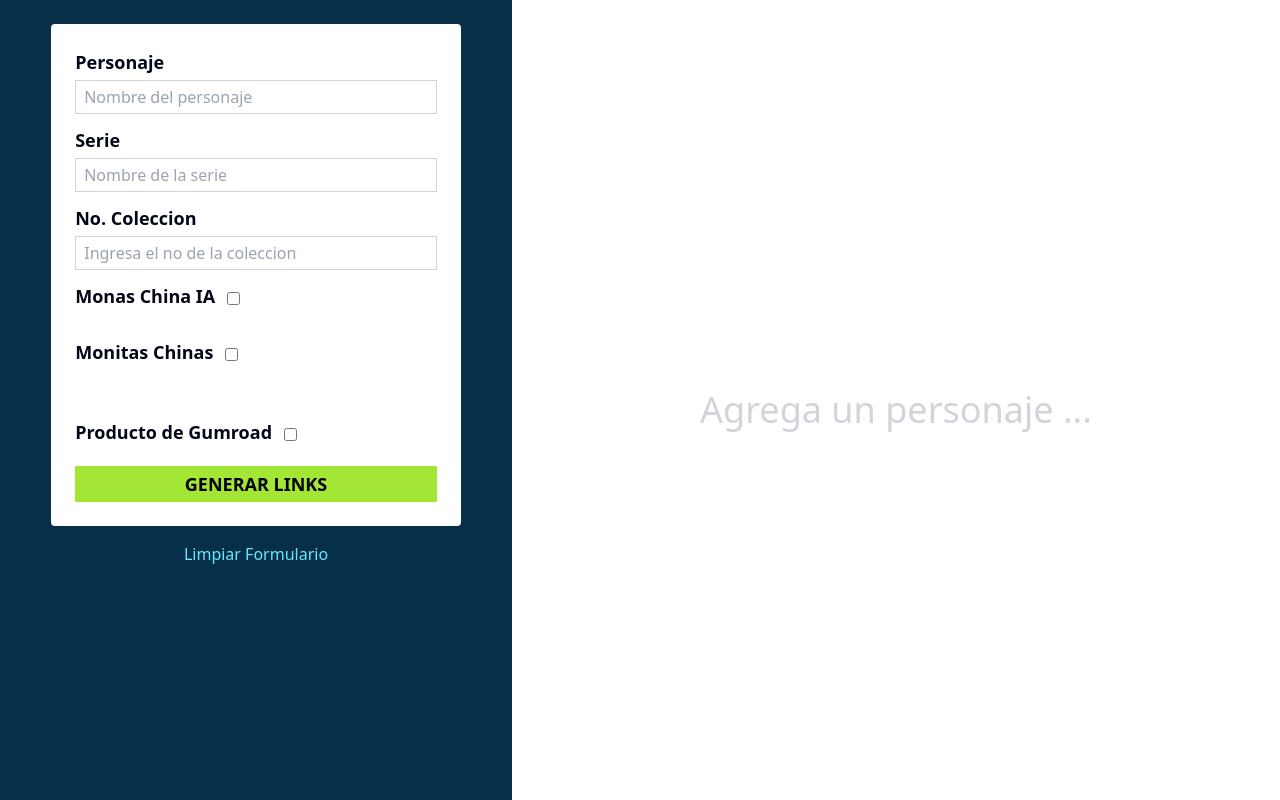
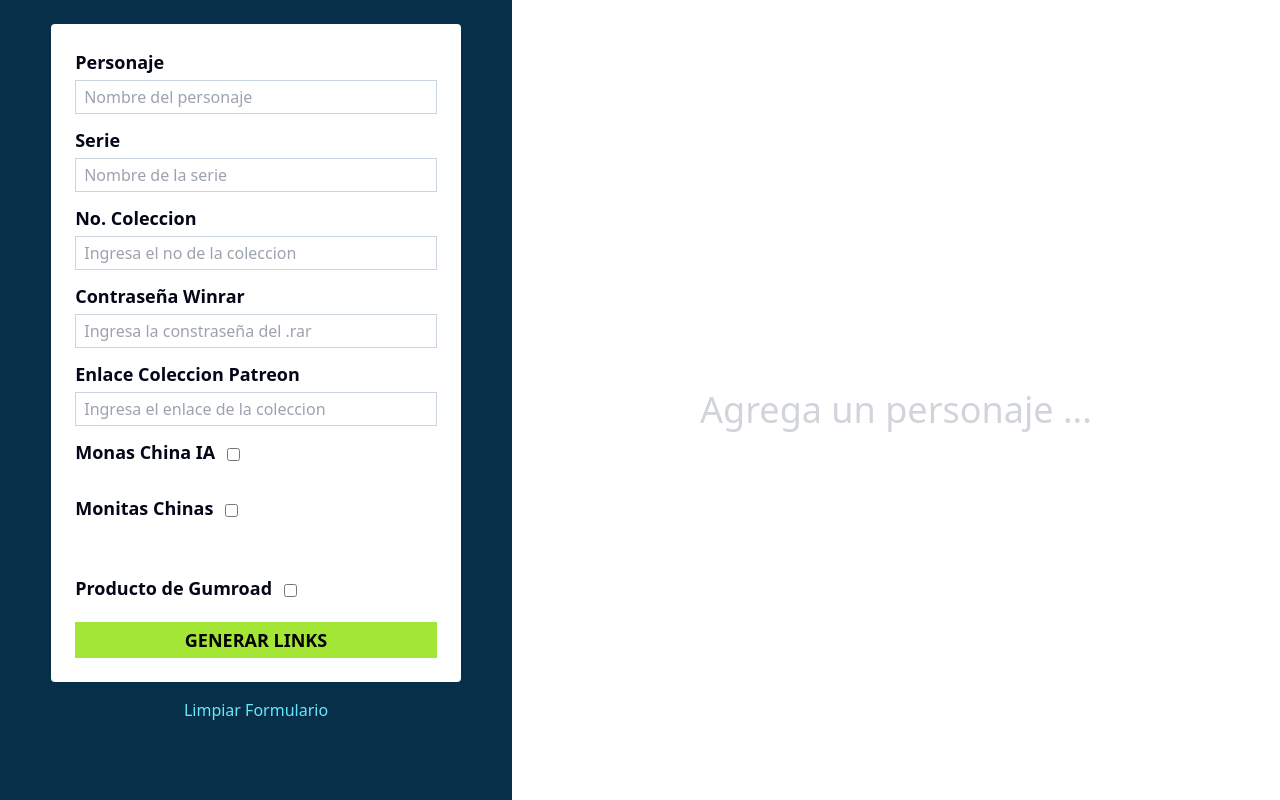
Before and after one commit to cesarpgasuz/copy-links, a React (Vite) app: page / in a window 1280 px wide. Built offline with nearby package versions, Linux system fonts and the light colour scheme.

Commit message:
add description discord

```diff
--- a/src/components/Formulario.jsx
+++ b/src/components/Formulario.jsx
@@ -18,6 +18,10 @@ const Formulario = ({ setLiga }) => {
 
     const [ia, setIa] = useState(false)
 
+    const [contrasena, setContrasena] = useState('')
+
+    const [enlacePatreon, setEnlacePatreon] = useState('')
+
 
 
 
@@ -32,7 +36,7 @@ const Formulario = ({ setLiga }) => {
 
 
 
-        setLiga({ nombre, serie, coleccion, isChecked, monitas, ia })
+        setLiga({ nombre, serie, coleccion, isChecked, monitas, ia, contrasena, enlacePatreon })
 
     }
 
@@ -43,6 +47,8 @@ const Formulario = ({ setLiga }) => {
         setLiga({})
         setIsChecked(false)
         setMonitas(false)
+        setContrasena('')
+        setEnlacePatreon('')
     }
 
 
@@ -81,6 +87,27 @@ const Formulario = ({ setLiga }) => {
                     className="w-full border border-slate-300 mb-3 py-1 px-2 block"
                     value={coleccion}
                     onChange={(e) => setColeccion(e.target.value)}
+                />
+                <label htmlFor="contrasena" className="font-bold text-slate-950 text-lg mb-1 block">Contraseña Winrar</label>
+                <input
+                    id="contrasena"
+                    type="text"
+                    name=""
+                    placeholder="Ingresa la constraseña del .rar"
+                    className="w-full border border-slate-300 mb-3 py-1 px-2 block"
+                    value={contrasena}
+                    onChange={(e) => setContrasena(e.target.value)}
+                />
+
+                <label htmlFor="enlaceColeccion" className="font-bold text-slate-950 text-lg mb-1 block">Enlace Coleccion Patreon</label>
+                <input
+                    id="enlaceColeccion"
+                    type="text"
+                    name=""
+                    placeholder="Ingresa el enlace de la coleccion"
+                    className="w-full border border-slate-300 mb-3 py-1 px-2 block"
+                    value={enlacePatreon}
+                    onChange={(e) => setEnlacePatreon(e.target.value)}
                 />
 
                 <div className="flex items-center gap-3">
--- a/src/components/Listado.jsx
+++ b/src/components/Listado.jsx
@@ -3,10 +3,11 @@ import toast, { Toaster } from 'react-hot-toast'
 import Article from './ui/Article';
 import ArticleTitle from './ui/ArticleTitle';
 import ArticleBody from './ui/ArticleBody';
+import LinkError from './ui/LinkError';
 import { quitarEspacios, mayusculas, textosConGuion, eliminarCadenaPatreon } from '../utilities';
 
 const Listado = ({ liga }) => {
-    const { nombre, serie, coleccion, gumroad, isChecked, monitas, patreonMonitas, boothMonitas, ia } = liga;
+    const { nombre, serie, coleccion, gumroad, isChecked, monitas, patreonMonitas, boothMonitas, ia, contrasena, enlacePatreon } = liga;
     const cardRef = useRef(null);
     const card2Ref = useRef(null);
     const card3Ref = useRef(null);
@@ -26,6 +27,8 @@ const Listado = ({ liga }) => {
     const cardTitleJaponesRef = useRef(null);
     const cardTitleXJaponesRef = useRef(null);
     const serieRef = useRef(null)
+    const cardTextDiscord = useRef(null)
+    const contrasenaRef = useRef(null)
 
 
     const handleCopyCard1 = () => {
@@ -109,6 +112,17 @@ const Listado = ({ liga }) => {
         toast.success('Texto Copiado')
     };
 
+    const handleCopyCardTextDiscord = () => {
+        copyToClipboard(cardTextDiscord.current);
+        toast.success('Parrafo Copiado')
+    }
+
+    const handleCopyContrasenaRef = () => {
+        copyToClipboard(contrasenaRef.current);
+        toast.success('Contraseña copiada')
+    }
+
+
 
     const copyToClipboard = (element) => {
         if (element) {
@@ -129,12 +143,18 @@ const Listado = ({ liga }) => {
                 <main>
                     <Toaster />
                     <div className='flex items-center gap-4'>
+
                         <h2 className='font-bold text-2xl text-slate-950' ref={nombreRef}>{mayusculas(nombre)}</h2>
                         <button onClick={handleCopyNombreRef} className='bg-slate-100 px-2 border border-slate-200 rounded'>copiar</button>
                     </div>
-
                     <div className='flex items-center gap-4'>
-                        <button onClick={handleCopySerieRef} className='bg-slate-100 px-2 border border-slate-200 rounded'>copiar</button><span className='text-slate-400' ref={serieRef}>{mayusculas(serie)}</span> <span className='text-slate-600 font-bold'>#{coleccion}</span>
+                        <h3 className='text-slate-600 font-bold'>Coleccion #{coleccion}</h3>
+                    </div>
+                    <div className='flex items-center gap-4'>
+                        <span className='text-slate-400' ref={serieRef}>{mayusculas(serie)}</span> <button onClick={handleCopySerieRef} className='bg-slate-100 px-2 border border-slate-200 rounded'>copiar</button>
+                    </div>
+                    <div className='flex items-center gap-4'>
+                        <p><strong>Contreña:</strong> <span className='text-slate-600' ref={contrasenaRef}>{contrasena.trim()}</span></p><button onClick={handleCopyContrasenaRef} className='bg-slate-100 px-2 border border-slate-200 rounded'>copiar</button>
                     </div>
 
                     <section className='flex flex-col gap-4 pt-5 pb-10'>
@@ -203,10 +223,47 @@ const Listado = ({ liga }) => {
 
                             <>
                                 <Article>
-                                    <ArticleTitle>Patreon Monitas Chinas Descripcion</ArticleTitle>
+                                    <ArticleTitle><strong className='bg-black text-white px-1'>Patreon</strong> Monitas Chinas Descripcion</ArticleTitle>
                                     <ArticleBody>
-                                        <p ref={cardTitleJaponesRef}>彼は実在の人物ではなく、法定年齢に達したアニメキャラクターです。</p>
+                                        <div ref={cardTitleJaponesRef}>
+                                            <ul className='list-disc'>
+                                                <li>Nueva Ilustración de {mayusculas(nombre)}</li>
+                                                <li>New Illustration of {mayusculas(nombre)}</li>
+                                            </ul>
+                                            <br />
+                                            <ul className='list-disc'>
+                                                <li>Dirígete al canal de Discord para obtener el archivo .rar completo.</li>
+                                                <li>Head over to the Discord channel to get the full .rar file.</li>
+                                            </ul>
+                                            <br />
+                                            <ul className='list-disc'>
+                                                <li>Diviertete</li>
+                                                <li>Have fun</li>
+                                            </ul>
+                                            <br />
+                                            <strong>Pass: {contrasena}</strong>
+
+                                        </div>
                                         <button className='button-copy' onClick={handleCopyCardTitleJaponesRef}>Copy</button>
+                                    </ArticleBody>
+                                </Article>
+
+                                <Article>
+                                    <ArticleTitle><strong className='bg-violet-500 text-white px-1'>Discord</strong> Descripcion</ArticleTitle>
+                                    <ArticleBody>
+                                        <div ref={cardTextDiscord}>
+                                            <h1>{mayusculas(nombre)} #{coleccion} - {mayusculas(serie)}</h1>
+                                            <br />
+                                            <ul className='list-disc'>
+                                                <li>Utiliza el siguiente enlace para ir a Patreon y obtener la contraseña del archivo.</li>
+                                                <li>Please use the link below to go to Patreon and get the password for the file.</li>
+                                            </ul>
+                                            <br />
+                                            <h5><strong>Link: </strong>{enlacePatreon ? enlacePatreon : <LinkError />}</h5>
+
+
+                                        </div>
+                                        <button className='button-copy' onClick={handleCopyCardTextDiscord}>Copy</button>
                                     </ArticleBody>
                                 </Article>
                             </>
--- /dev/null
+++ b/src/components/ui/LinkError.jsx
@@ -0,0 +1,6 @@
+const LinkError = () => {
+  return (
+    <span className="bg-red-300 text-red-700 px-1">No has agregado ningun enlace</span>
+  )
+}
+export default LinkError
```
